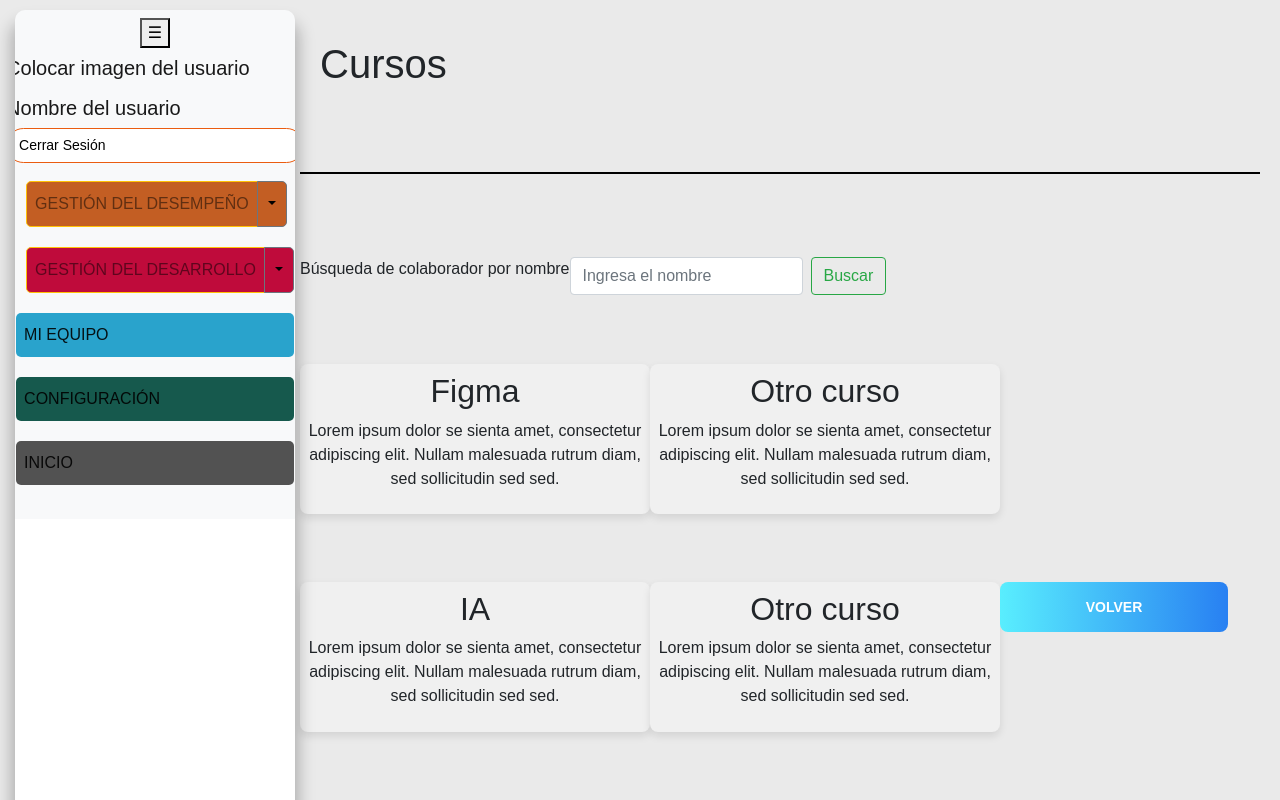
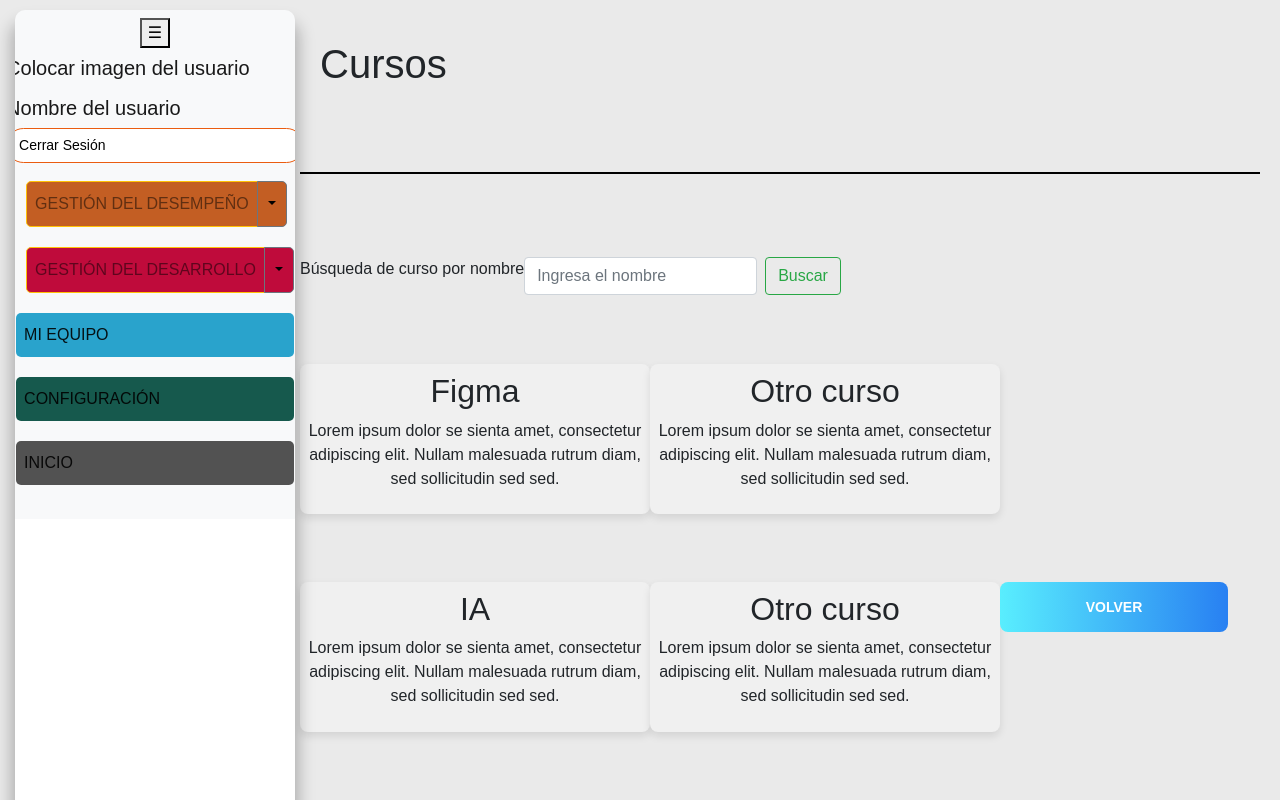
Before and after one commit to EdwinFigueroa2003/Sistema_gestion_de_desempeno, a Flask app: page /cursos in a window 1280 px wide. Run offline with Flask 3, Linux system fonts and the light colour scheme.

Commit message:
cambios a cursos

```diff
--- a/sistemagestiondesempeño/templates/cursos.html
+++ b/sistemagestiondesempeño/templates/cursos.html
@@ -401,7 +401,7 @@
     <div class="content">
         <h1>Cursos</h1>
         <hr>
-        <p>Búsqueda de colaborador por nombre</p>
+        <p>Búsqueda de curso por nombre</p>
         <form class="form-inline">
             <input class="form-control mr-sm-2" type="search" placeholder="Ingresa el nombre" aria-label="Search">
             <button class="btn btn-outline-success my-2 my-sm-0" type="submit">Buscar</button>
```
